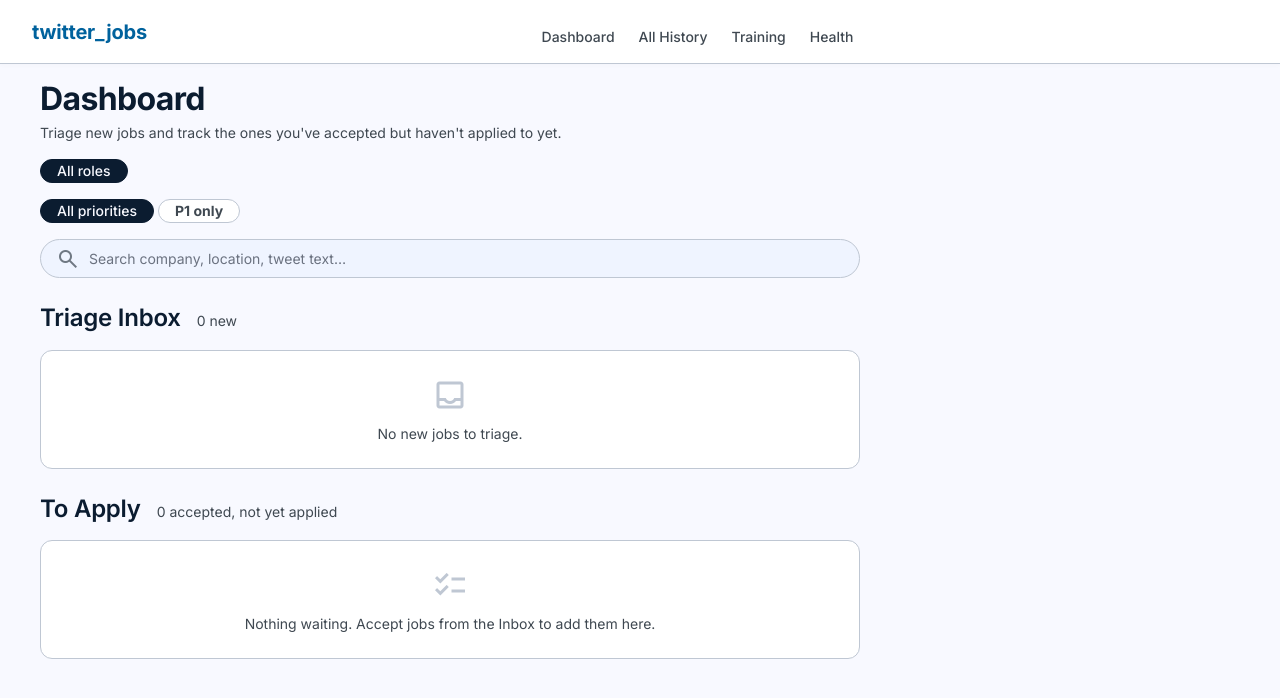
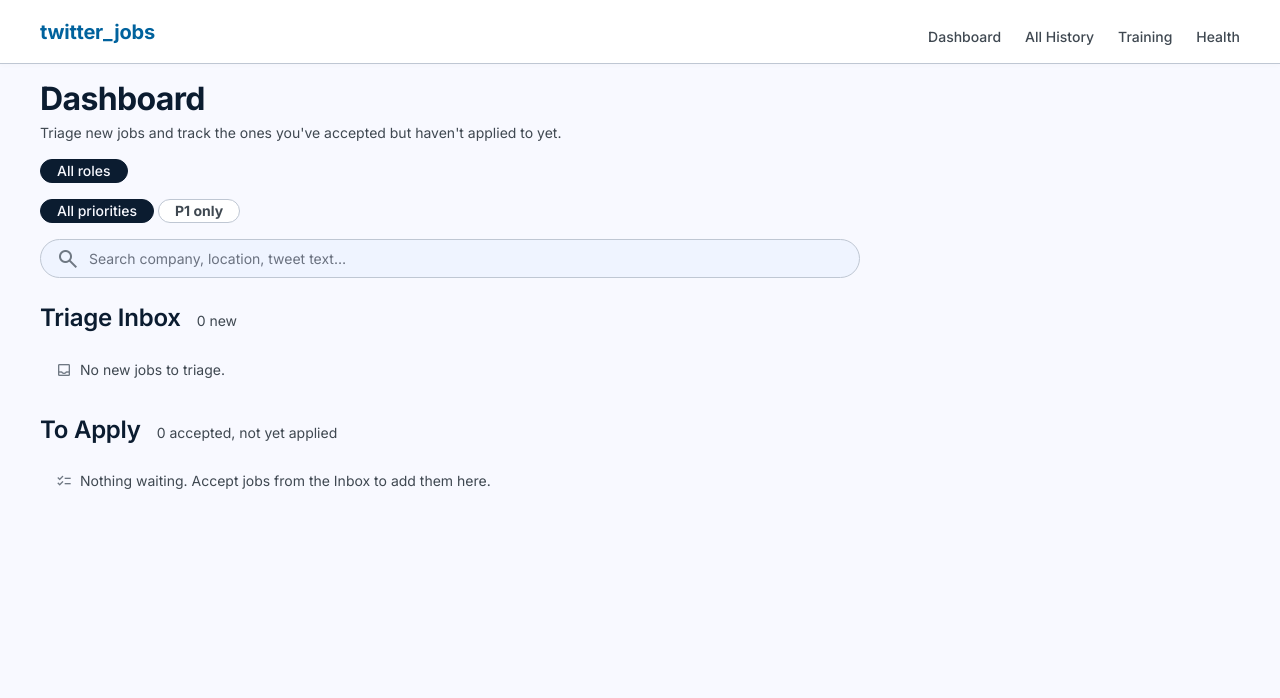
Before and after one commit to mlboryczka/twitter_jobs, a FastAPI app: template src/twitter_jobs/web/templates/dashboard.html in a window 1280 px wide. Shown: the top 698 px of the page. Run offline with FastAPI, Linux system fonts and the light colour scheme; the template is opened without the code that fills it, so the values that code supplies are empty; parts of the project's set-up code (start-up, migrations or seed data) failed here and were passed over; some libraries are stand-ins or nearby versions.

Commit message:
Fix nav alignment with main column; compact empty dashboard states
The nav was full-width while main was centered at max-w-container-max,
which made the brand wordmark sit hundreds of pixels left of the page
content on wide monitors. Wrap the nav contents in the same centered
container so the brand aligns with the page heading.

Empty inbox/to-apply states were full-card placeholders taking the
same vertical space as a populated row. Reduce them to a single inline
line so empty days don't dominate the page.

```diff
--- a/src/twitter_jobs/web/templates/base.html
+++ b/src/twitter_jobs/web/templates/base.html
@@ -102,17 +102,16 @@
   </style>
 </head>
 <body class="bg-background text-on-background antialiased min-h-screen">
-  <nav class="fixed top-0 inset-x-0 z-50 flex items-center justify-between px-8 h-16 bg-surface-container-lowest border-b border-outline-variant shadow-card">
-    <div class="flex items-center gap-lg">
+  <nav class="fixed top-0 inset-x-0 z-50 h-16 bg-surface-container-lowest border-b border-outline-variant shadow-card">
+    <div class="mx-auto max-w-container-max h-full px-xl flex items-center justify-between gap-lg">
       <a href="/" class="text-h3 font-bold text-primary">twitter_jobs</a>
+      <div class="hidden md:flex items-end h-full gap-lg text-sm font-medium">
+        <a href="/" class="pb-4 h-full flex items-end transition-colors {% if page == 'dashboard' %}text-primary border-b-2 border-primary{% else %}text-on-surface-variant hover:text-primary{% endif %}">Dashboard</a>
+        <a href="/all" class="pb-4 h-full flex items-end transition-colors {% if page == 'all' %}text-primary border-b-2 border-primary{% else %}text-on-surface-variant hover:text-primary{% endif %}">All History</a>
+        <a href="/training" class="pb-4 h-full flex items-end transition-colors {% if page == 'training' %}text-primary border-b-2 border-primary{% else %}text-on-surface-variant hover:text-primary{% endif %}">Training</a>
+        <a href="/health" class="pb-4 h-full flex items-end transition-colors text-on-surface-variant hover:text-primary">Health</a>
+      </div>
     </div>
-    <div class="hidden md:flex items-end h-full gap-lg text-sm font-medium">
-      <a href="/" class="pb-4 h-full flex items-end transition-colors {% if page == 'dashboard' %}text-primary border-b-2 border-primary{% else %}text-on-surface-variant hover:text-primary{% endif %}">Dashboard</a>
-      <a href="/all" class="pb-4 h-full flex items-end transition-colors {% if page == 'all' %}text-primary border-b-2 border-primary{% else %}text-on-surface-variant hover:text-primary{% endif %}">All History</a>
-      <a href="/training" class="pb-4 h-full flex items-end transition-colors {% if page == 'training' %}text-primary border-b-2 border-primary{% else %}text-on-surface-variant hover:text-primary{% endif %}">Training</a>
-      <a href="/health" class="pb-4 h-full flex items-end transition-colors text-on-surface-variant hover:text-primary">Health</a>
-    </div>
-    <div></div>
   </nav>
   <main class="pt-[80px] px-xl pb-xl mx-auto min-h-screen flex flex-col gap-lg w-full max-w-container-max">
     {% block content %}{% endblock %}
--- a/src/twitter_jobs/web/templates/dashboard.html
+++ b/src/twitter_jobs/web/templates/dashboard.html
@@ -38,9 +38,9 @@
     <span class="text-body-md text-on-surface-variant">{{ inbox|length }} new</span>
   </div>
   {% if not inbox %}
-    <div class="flex flex-col items-center justify-center py-lg bg-surface-container-lowest border border-outline-variant rounded-xl text-on-surface-variant gap-sm max-w-reading">
-      <span class="material-symbols-outlined text-4xl text-outline-variant">inbox</span>
-      <p class="text-body-md">No new jobs to triage.</p>
+    <div class="flex items-center gap-sm px-md py-sm text-on-surface-variant max-w-reading">
+      <span class="material-symbols-outlined text-base text-outline">inbox</span>
+      <span class="text-body-md">No new jobs to triage.</span>
     </div>
   {% else %}
     <div class="flex flex-col gap-md max-w-reading">
@@ -57,9 +57,9 @@
     <span class="text-body-md text-on-surface-variant">{{ to_apply|length }} accepted, not yet applied</span>
   </div>
   {% if not to_apply %}
-    <div class="flex flex-col items-center justify-center py-lg bg-surface-container-lowest border border-outline-variant rounded-xl text-on-surface-variant gap-sm max-w-reading">
-      <span class="material-symbols-outlined text-4xl text-outline-variant">checklist</span>
-      <p class="text-body-md">Nothing waiting. Accept jobs from the Inbox to add them here.</p>
+    <div class="flex items-center gap-sm px-md py-sm text-on-surface-variant max-w-reading">
+      <span class="material-symbols-outlined text-base text-outline">checklist</span>
+      <span class="text-body-md">Nothing waiting. Accept jobs from the Inbox to add them here.</span>
     </div>
   {% else %}
     <div class="flex flex-col gap-md max-w-reading">
```
